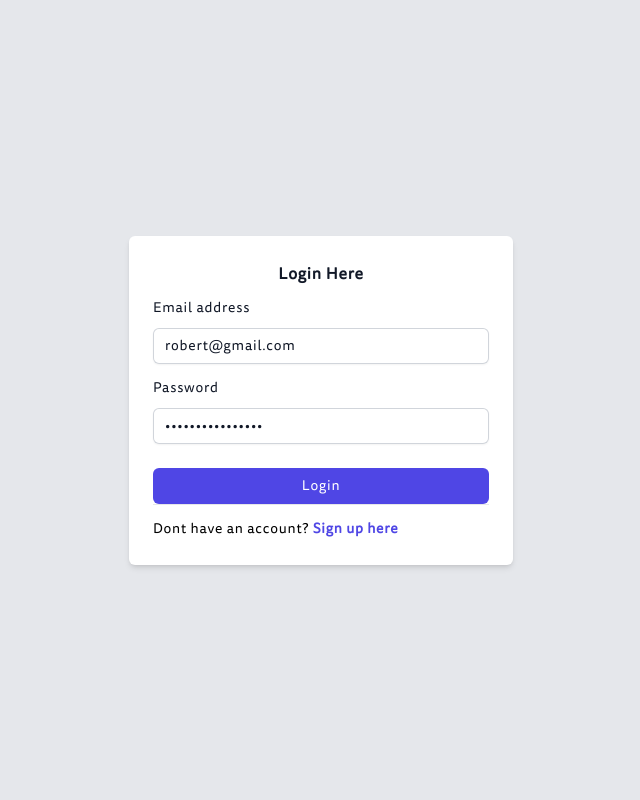
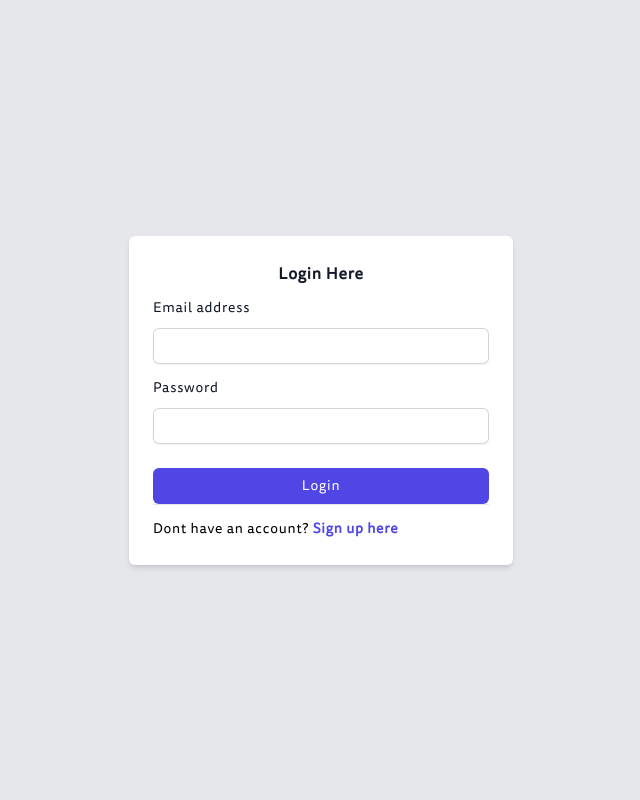
Before and after one commit to TechThrives/FaceLinker, a Flask app: page /login in a window 1280 px wide. Shown: the whole page, without its empty margins (319-959 px from the left). Run offline with Flask 3, Linux system fonts and the light colour scheme; some libraries are stand-ins or nearby versions.

Commit message:
login page

```diff
--- a/templates/login.html
+++ b/templates/login.html
@@ -21,7 +21,7 @@
               id="email"
               name="email"
               type="email"
-              value="robert@gmail.com"
+              value=""
               autocomplete="email"
               class="block w-full rounded-md border-0 px-3 py-1.5 text-gray-900 shadow-sm ring-1 ring-inset ring-gray-300 placeholder:text-gray-400 focus:ring-2 focus:ring-inset focus:ring-indigo-600 sm:text-sm sm:leading-6"
             />
@@ -38,7 +38,7 @@
             <input
               id="pass"
               name="pass"
-              value="robert@gmail.com"
+              value=""
               type="password"
               class="block w-full rounded-md border-0 px-3 py-1.5 text-gray-900 shadow-sm ring-1 ring-inset ring-gray-300 placeholder:text-gray-400 focus:ring-2 focus:ring-inset focus:ring-indigo-600 sm:text-sm sm:leading-6"
             />
```
